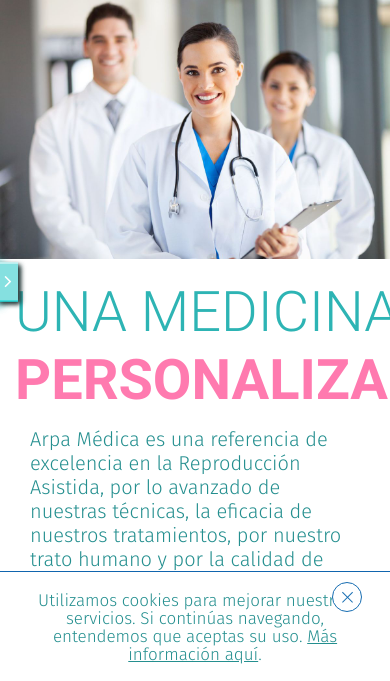
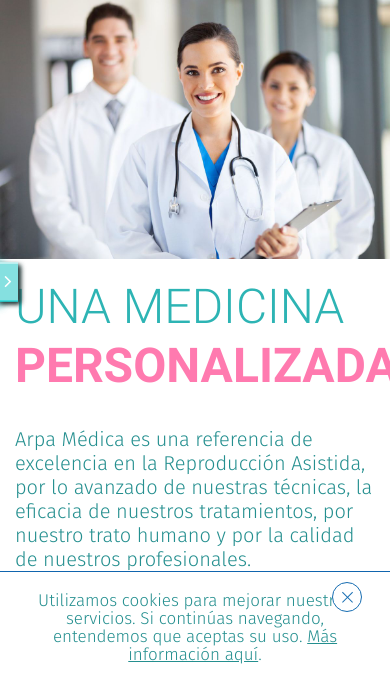
Before and after one commit to nikitor/vdh, a PHP site: page /index.html in a window 390 px wide; the page is wider, and only the part inside the window is pictured. Shown: the part 160-841 px from the top of that part. Run offline with PHP 8.4, Linux system fonts and the light colour scheme.

Commit message:
texto portada responsive para sm md lg

```diff
--- a/css/style.css
+++ b/css/style.css
@@ -1086,7 +1086,7 @@ section .line {
 	font-size: 2.37em;*/
 	font-family: 'Roboto', sans-serif;
 	margin: 0 0;
-	font-size: 3.5em;
+	font-size: 3em;
 }
 
 body.it #home_inicio article p {
--- a/index.html
+++ b/index.html
@@ -216,10 +216,10 @@ MAIN
 			<section id="home_inicio">
 				<div class="container">
 					<div class="row igu">
-						<div class="col-xs-12 col-sm-8 no-padding">
+						<div class="col-xs-12 col-md-8 col-sm-7 col-sm-pull-1 no-padding">
 							<img src="img/portada1.jpg" alt="Arpa Médica" class="img img-responsive pull-right">
 						</div>
-						<div class="col-xs-12 col-sm-12 col-md-12  col-lg-4 lema">
+						<div class="col-xs-12 col-sm-4 col-md-4  col-sm-pull-1 col-lg-4 lema">
 
 							<div class="outer">
 								<div class="middle">
@@ -230,6 +230,7 @@ MAIN
 								</div>
 							</div>
 
+						</div>
 					</div>
 				</div>
 				<div class="row">
```
Lines whose indentation alone changed are shown as unchanged.
